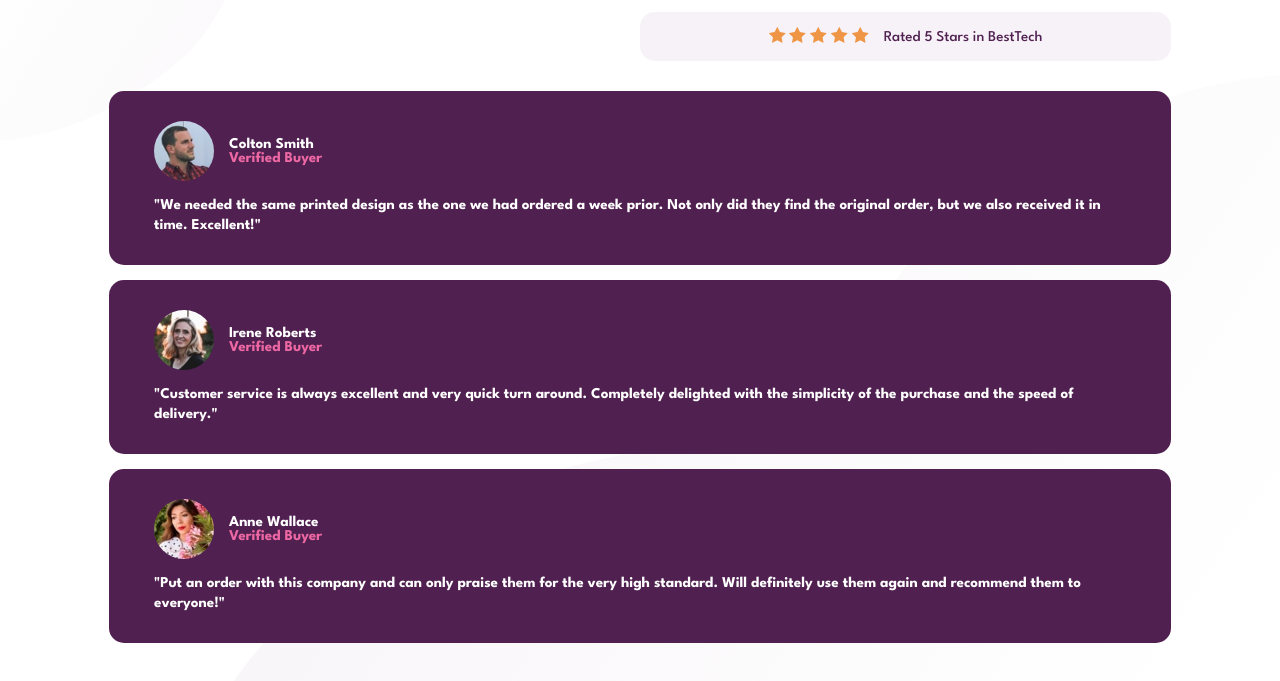
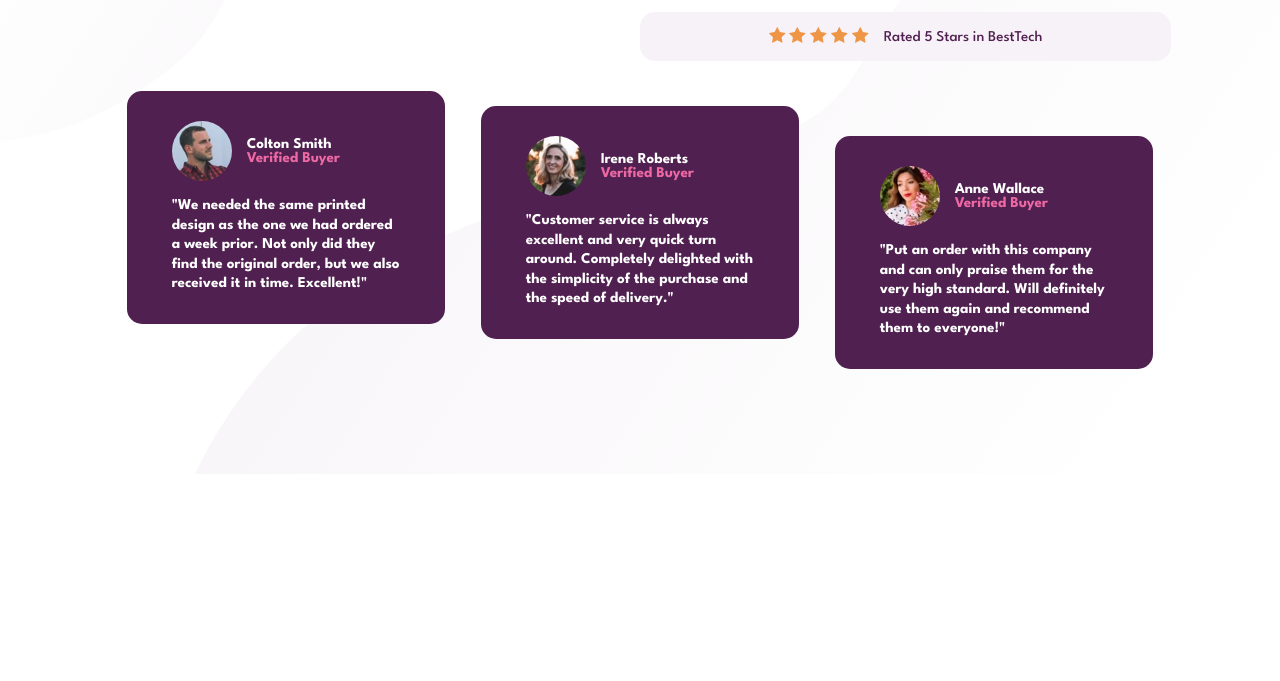
Before and after one commit to RicardoSerrano19/frontend_social-proof-section-master, a plain HTML site: page index.html in a window 1280 px wide. Shown: the part 221-902 px from the top of the page. After the commit the page ends 800 px from the top, so only its background shows below. Drawn offline with Linux system fonts and the light colour scheme.

Commit message:
style: add queries for reviews

```diff
--- a/style.css
+++ b/style.css
@@ -156,4 +156,23 @@ main{
         margin: 0;
         padding-left: 1rem;
     }
+
+    .reviews{
+        display: flex;
+        justify-content: space-around;
+        align-items: flex-start;
+    }
+
+    .reviews__card{
+        flex: 0 0 30%;
+    }
+
+    .reviews__card:nth-child(2){
+        margin-top: 2rem;
+    }
+
+    .reviews__card:nth-child(3){
+        margin-top: 4rem;
+    }
+
 }
```
